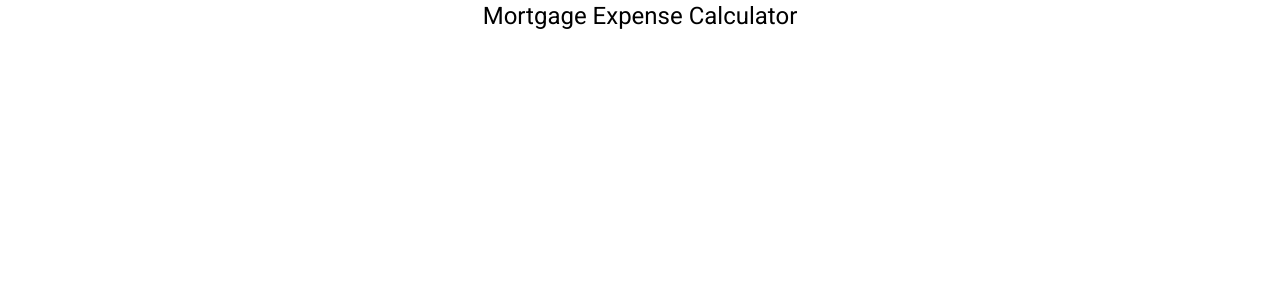
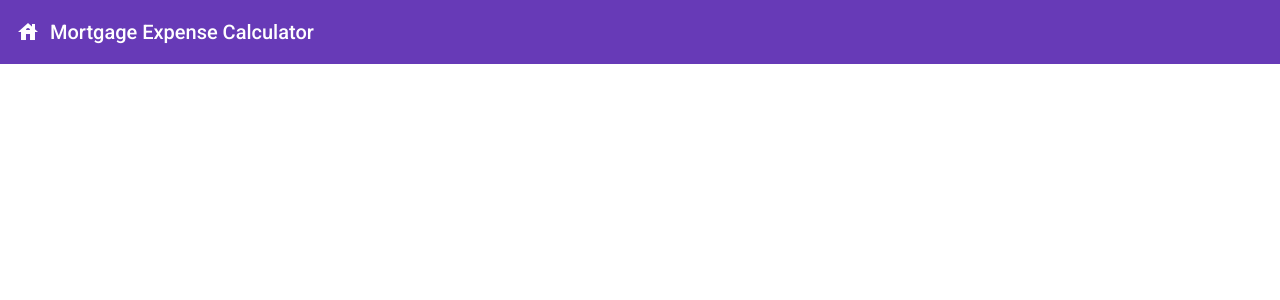
Before and after one commit to AkselSoft-Hub/mortgage-expense-calculator, an Angular app: page / in a window 1280 px wide. Shown: the top 300 px of the page. Built offline with nearby package versions, Linux system fonts and the light colour scheme.

Commit message:
Material module integration for using in app module, Main UI structure integration

```diff
--- a/src/app/app.component.html
+++ b/src/app/app.component.html
@@ -1,9 +1,18 @@
 <article fxLayout="column"
          fxLayoutAlign="start center"
          fxFill>
-  <h1>Mortgage Expense Calculator</h1>
+  <mat-toolbar color="primary">
+    <mat-toolbar-row fxLayout="row" fxLayoutGap="10px">
+      <mat-icon
+        class="example-icon"
+        aria-hidden="false"
+        aria-label="House icon">house</mat-icon>
 
-  <section fxFill>
+      <h1>Mortgage Expense Calculator</h1>
+    </mat-toolbar-row>
+  </mat-toolbar>
+
+  <section>
     <main>
       <router-outlet></router-outlet>
     </main>
--- a/src/app/app.component.scss
+++ b/src/app/app.component.scss
@@ -1,23 +1,3 @@
 :host {
-  .app-content {
-    flex: 1;
-    overflow-y: scroll;
-    -webkit-overflow-scrolling: touch;
-    background-color: #f7f7f7;
-    padding: 0;
-  }
 
-  .container-section {
-    height: 100%;
-    display: flex;
-    flex-direction: column;
-    padding: 0;
-  }
-
-  main {
-    max-width: 900px;
-    padding: 45px 0;
-    margin-left: auto;
-    margin-right: auto;
-  }
 }
--- a/src/styles.scss
+++ b/src/styles.scss
@@ -1,5 +1,3 @@
-@import "~@angular/material/prebuilt-themes/indigo-pink.css";
-
 body {
   height: 100vh;
   margin: 0;
```
Also changed, not shown: src/app/app.module.ts (+5 -3 lines), src/app/material.module.ts (added, +15 -0 lines).
